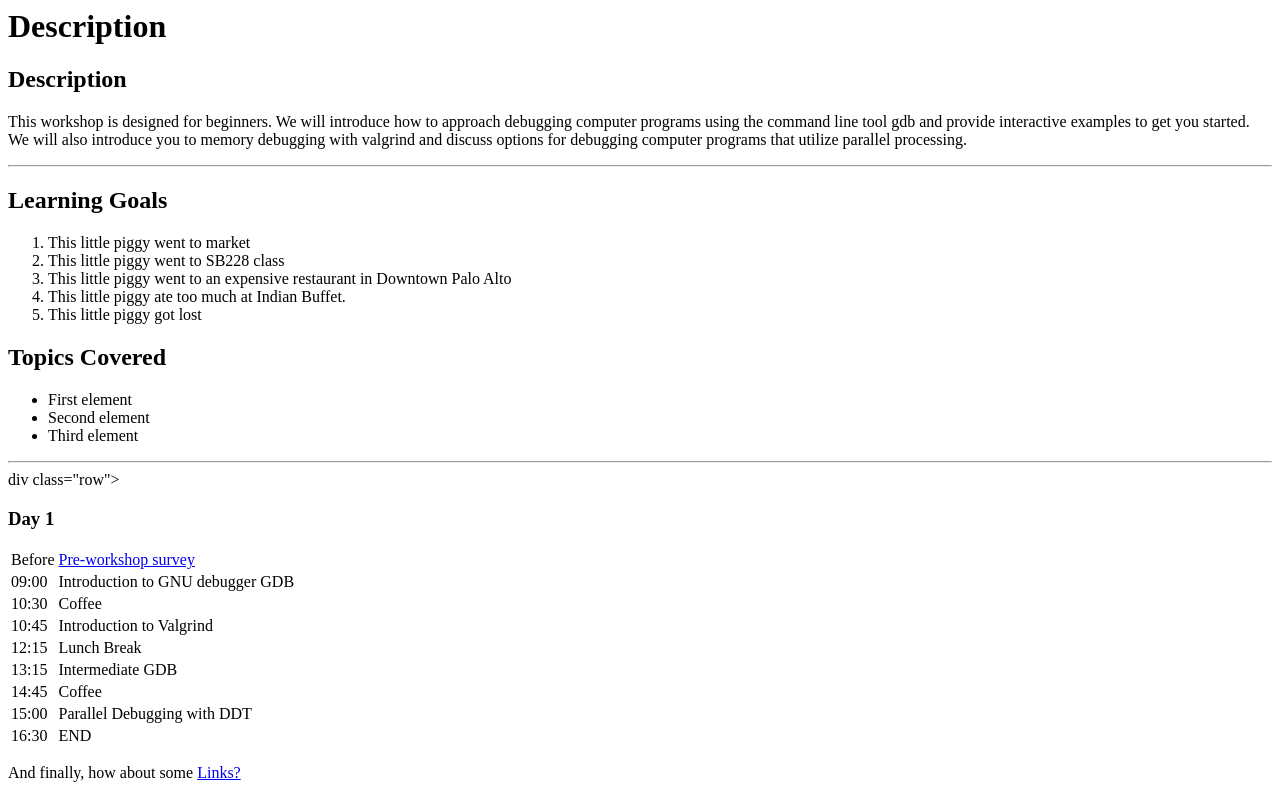
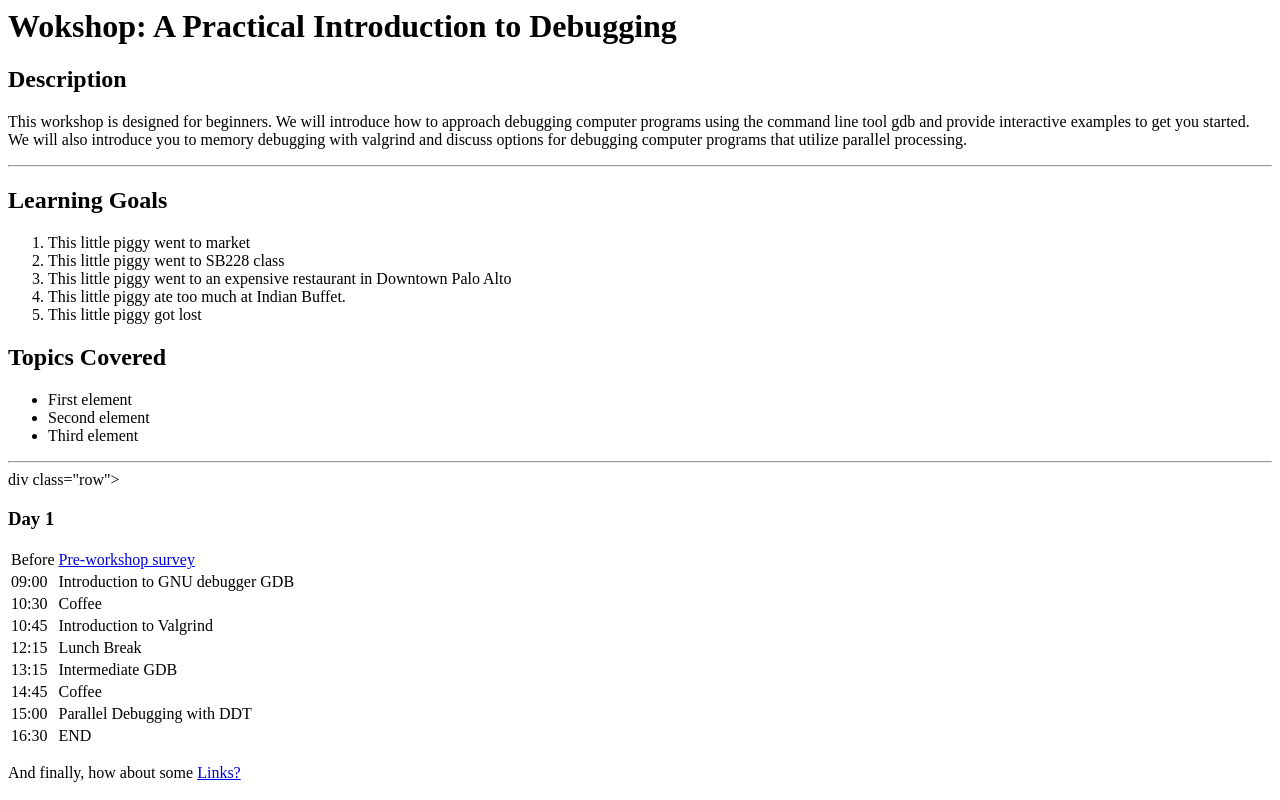
Before and after one commit to poojarao8/IACS_DebugWorkshop, a plain HTML site: page docs/index.html in a window 1280 px wide. Drawn offline with Linux system fonts and the light colour scheme.

Commit message:
Added heading to the webpage

```diff
--- a/docs/index.html
+++ b/docs/index.html
@@ -6,7 +6,7 @@
 
 <body bgcolor=FFFFFF>
 
-<h1>Description</h1>
+<h1>Wokshop: A Practical Introduction to Debugging</h1>
 
 <h2>Description</h2>
 
```
